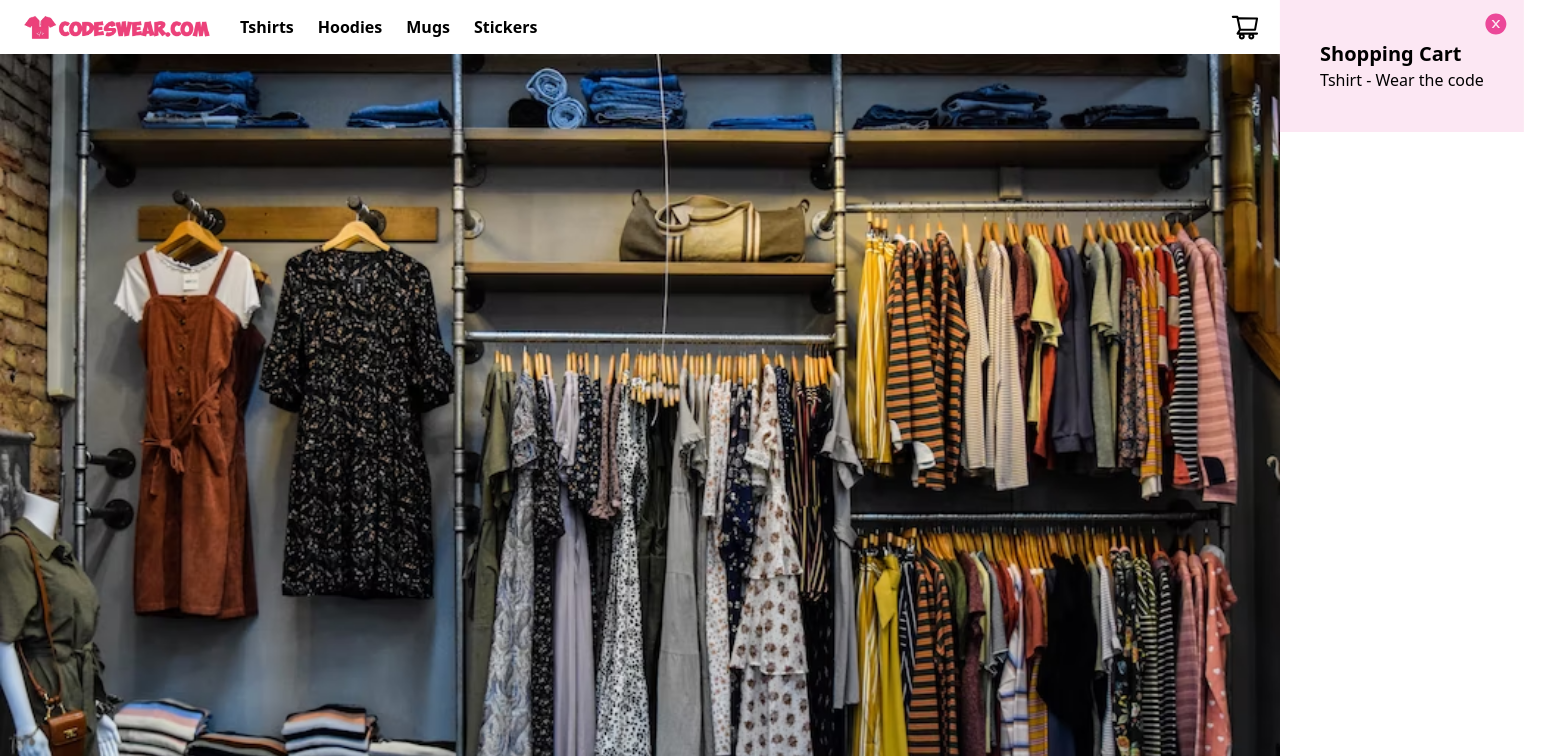
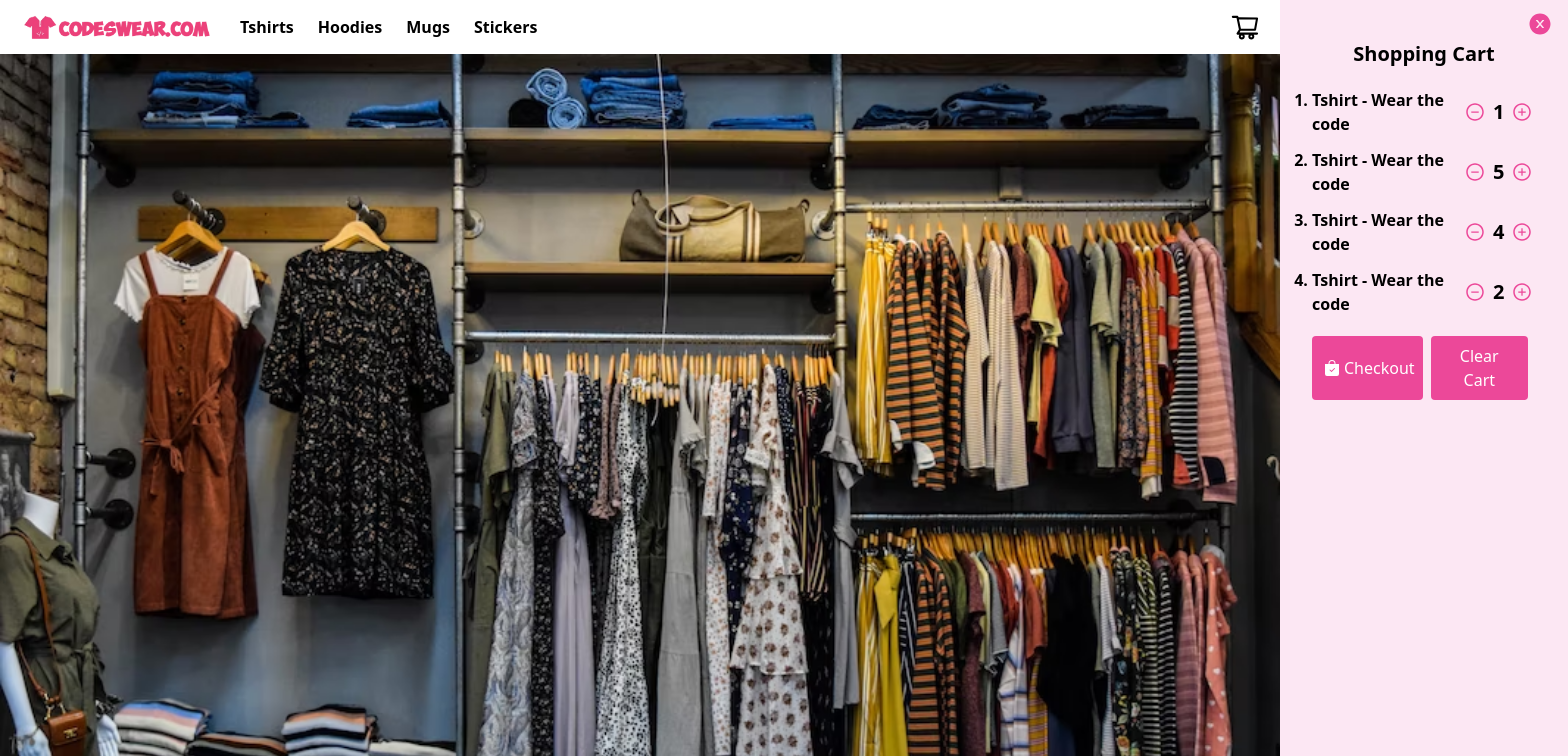
Before and after one commit to vakilsingh12/next-ecommerce, a Next.js app: page / in a window 1280 px wide. Shown: the top 756 px of the page, 1568 px wide, since content can reach past the window. Built offline with nearby package versions, Linux system fonts and the light colour scheme.

Commit message:
cart icon added

```diff
--- a/components/Footer.js
+++ b/components/Footer.js
@@ -112,9 +112,9 @@ const Footer = () => {
             <a className="text-gray-500">
               <svg
                 fill="currentColor"
-                stroke-linecap="round"
-                stroke-linejoin="round"
-                stroke-width="2"
+                strokeLinecap="round"
+                strokeLinejoin="round"
+                strokeWidth="2"
                 className="w-5 h-5"
                 viewBox="0 0 24 24"
               >
@@ -124,9 +124,9 @@ const Footer = () => {
             <a className="ml-3 text-gray-500">
               <svg
                 fill="currentColor"
-                stroke-linecap="round"
-                stroke-linejoin="round"
-                stroke-width="2"
+                strokeLinecap="round"
+                strokeLinejoin="round"
+                strokeWidth="2"
                 className="w-5 h-5"
                 viewBox="0 0 24 24"
               >
@@ -137,9 +137,9 @@ const Footer = () => {
               <svg
                 fill="none"
                 stroke="currentColor"
-                stroke-linecap="round"
-                stroke-linejoin="round"
-                stroke-width="2"
+                strokeLinecap="round"
+                strokeLinejoin="round"
+                strokeWidth="2"
                 className="w-5 h-5"
                 viewBox="0 0 24 24"
               >
@@ -151,9 +151,9 @@ const Footer = () => {
               <svg
                 fill="currentColor"
                 stroke="currentColor"
-                stroke-linecap="round"
-                stroke-linejoin="round"
-                stroke-width="0"
+                strokeLinecap="round"
+                strokeLinejoin="round"
+                strokeWidth="0"
                 className="w-5 h-5"
                 viewBox="0 0 24 24"
               >
--- a/components/Navbar.js
+++ b/components/Navbar.js
@@ -1,7 +1,13 @@
 import React, { useRef } from "react";
 import Image from "next/image";
 import Link from "next/link";
-import { AiOutlineShoppingCart, AiFillCloseCircle } from "react-icons/ai";
+import {
+  AiOutlineShoppingCart,
+  AiFillCloseCircle,
+  AiOutlinePlusCircle,
+  AiOutlineMinusCircle,
+} from "react-icons/ai";
+import { BsFillBagCheckFill } from "react-icons/bs";
 const Navbar = () => {
   const toggleCart = () => {
     if (ref.current.classList.contains("translate-x-full")) {
@@ -43,24 +49,69 @@ const Navbar = () => {
         onClick={toggleCart}
         className="cart absolute right-0 mx-5 top-4 md:top-auto"
       >
-        <Link href={"/"}>
-          <AiOutlineShoppingCart className="text-xl md:text-3xl" />
-        </Link>
+        <AiOutlineShoppingCart className="text-xl md:text-3xl cursor-pointer" />
       </div>
       <div
         ref={ref}
-        className="sidecart absolute top-0 right-0 bg-pink-100 p-10 transform transition-transform translate-x-full"
+        className="w-72 h-full z-10 sidecart absolute top-0 right-0 bg-pink-100 px-8 py-10 transform transition-transform translate-x-full"
       >
-        <h2 className="font-bold text-xl">Shopping Cart</h2>
+        <h2 className="font-bold text-xl text-center">Shopping Cart</h2>
         <span
           onClick={toggleCart}
           className="absolute top-3 right-4 cursor-pointer text-2xl text-pink-500"
         >
           <AiFillCloseCircle />
         </span>
-        <ol>
-          <li>Tshirt - Wear the code</li>
+        <ol className="py-2 list-decimal font-semibold">
+          <li>
+            <div className="item flex my-3">
+              <div className="w-2/3 font-semibold">Tshirt - Wear the code</div>
+              <div className="flex font-semibold justify-center items-center w-1/3 text-xl">
+                <AiOutlineMinusCircle className="cursor-pointer text-pink-500" />
+                <span className="mx-2">1</span>
+                <AiOutlinePlusCircle className="cursor-pointer text-pink-500" />
+              </div>
+            </div>
+          </li>
+          <li>
+            <div className="item flex my-3">
+              <div className="w-2/3 font-semibold">Tshirt - Wear the code</div>
+              <div className="flex font-semibold justify-center items-center w-1/3 text-xl">
+                <AiOutlineMinusCircle className="cursor-pointer text-pink-500" />
+                <span className="mx-2">5</span>
+                <AiOutlinePlusCircle className="cursor-pointer text-pink-500" />
+              </div>
+            </div>
+          </li>
+          <li>
+            <div className="item flex my-3">
+              <div className="w-2/3 font-semibold">Tshirt - Wear the code</div>
+              <div className="flex font-semibold justify-center items-center w-1/3 text-xl">
+                <AiOutlineMinusCircle className="cursor-pointer text-pink-500" />
+                <span className="mx-2">4</span>
+                <AiOutlinePlusCircle className="cursor-pointer text-pink-500" />
+              </div>
+            </div>
+          </li>
+          <li>
+            <div className="item flex my-3">
+              <div className="w-2/3 font-semibold">Tshirt - Wear the code</div>
+              <div className="flex font-semibold justify-center items-center w-1/3 text-xl">
+                <AiOutlineMinusCircle className="cursor-pointer text-pink-500" />
+                <span className="mx-2">2</span>
+                <AiOutlinePlusCircle className="cursor-pointer text-pink-500" />
+              </div>
+            </div>
+          </li>
         </ol>
+        <div className="flex">
+        <button className="flex mr-2 items-center text-white bg-pink-500 border-0 py-2 px-2 focus:outline-none hover:bg-pink-700 rounded text-md ">
+          <BsFillBagCheckFill className="mx-1" /> Checkout
+        </button>
+        <button className="flex mr-2 text-white bg-pink-500 border-0 py-2 px-3 focus:outline-none hover:bg-pink-700 rounded text-md ">
+          Clear Cart
+        </button>
+        </div>
       </div>
     </div>
   );
--- a/pages/index.js
+++ b/pages/index.js
@@ -29,9 +29,9 @@ export default function Home() {
                   <svg
                     fill="none"
                     stroke="currentColor"
-                    stroke-linecap="round"
-                    stroke-linejoin="round"
-                    stroke-width="2"
+                    strokeLinecap="round"
+                    strokeLinejoin="round"
+                    strokeWidth="2"
                     className="w-6 h-6"
                     viewBox="0 0 24 24"
                   >
@@ -53,9 +53,9 @@ export default function Home() {
                   <svg
                     fill="none"
                     stroke="currentColor"
-                    stroke-linecap="round"
-                    stroke-linejoin="round"
-                    stroke-width="2"
+                    strokeLinecap="round"
+                    strokeLinejoin="round"
+                    strokeWidth="2"
                     className="w-6 h-6"
                     viewBox="0 0 24 24"
                   >
@@ -79,9 +79,9 @@ export default function Home() {
                   <svg
                     fill="none"
                     stroke="currentColor"
-                    stroke-linecap="round"
-                    stroke-linejoin="round"
-                    stroke-width="2"
+                    strokeLinecap="round"
+                    strokeLinejoin="round"
+                    strokeWidth="2"
                     className="w-6 h-6"
                     viewBox="0 0 24 24"
                   >
@@ -104,9 +104,9 @@ export default function Home() {
                   <svg
                     fill="none"
                     stroke="currentColor"
-                    stroke-linecap="round"
-                    stroke-linejoin="round"
-                    stroke-width="2"
+                    strokeLinecap="round"
+                    strokeLinejoin="round"
+                    strokeWidth="2"
                     className="w-6 h-6"
                     viewBox="0 0 24 24"
                   >
@@ -128,9 +128,9 @@ export default function Home() {
                   <svg
                     fill="none"
                     stroke="currentColor"
-                    stroke-linecap="round"
-                    stroke-linejoin="round"
-                    stroke-width="2"
+                    strokeLinecap="round"
+                    strokeLinejoin="round"
+                    strokeWidth="2"
                     className="w-6 h-6"
                     viewBox="0 0 24 24"
                   >
@@ -152,9 +152,9 @@ export default function Home() {
                   <svg
                     fill="none"
                     stroke="currentColor"
-                    stroke-linecap="round"
-                    stroke-linejoin="round"
-                    stroke-width="2"
+                    strokeLinecap="round"
+                    strokeLinejoin="round"
+                    strokeWidth="2"
                     className="w-6 h-6"
                     viewBox="0 0 24 24"
                   >
```
